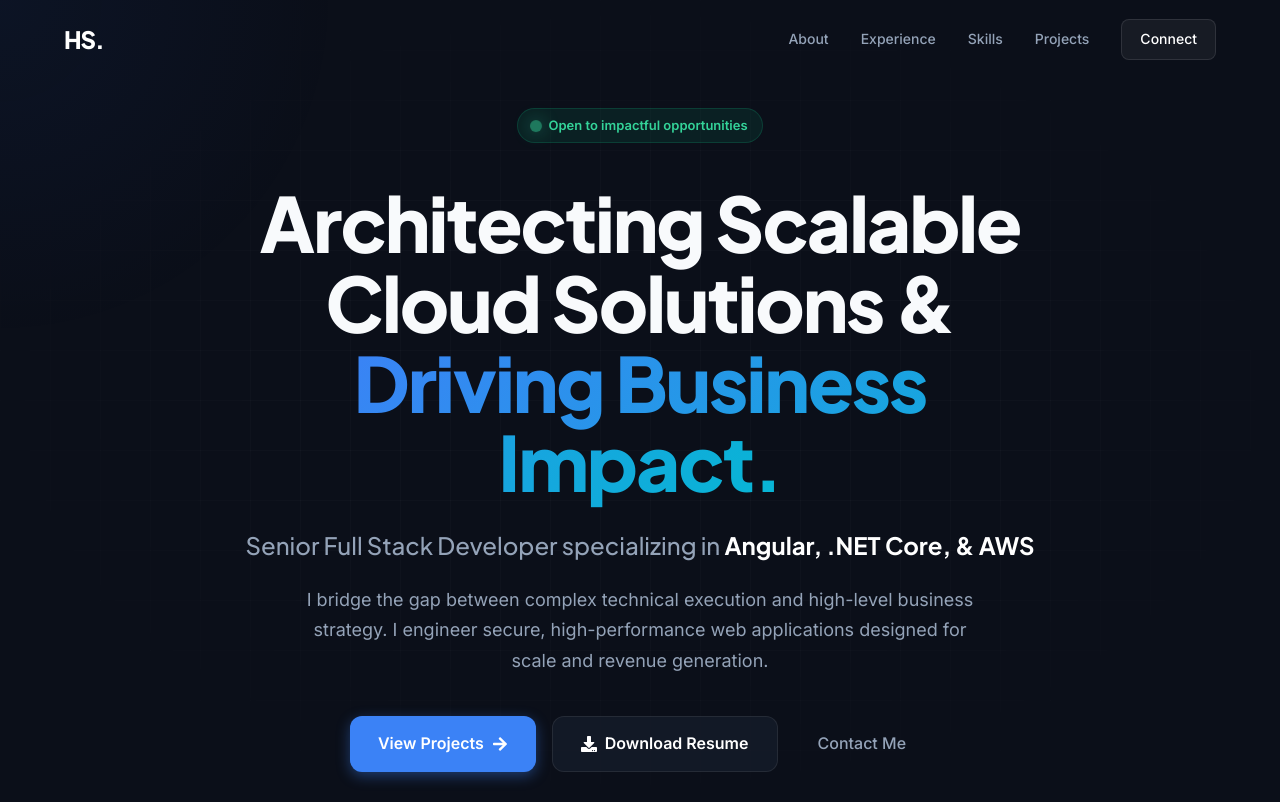
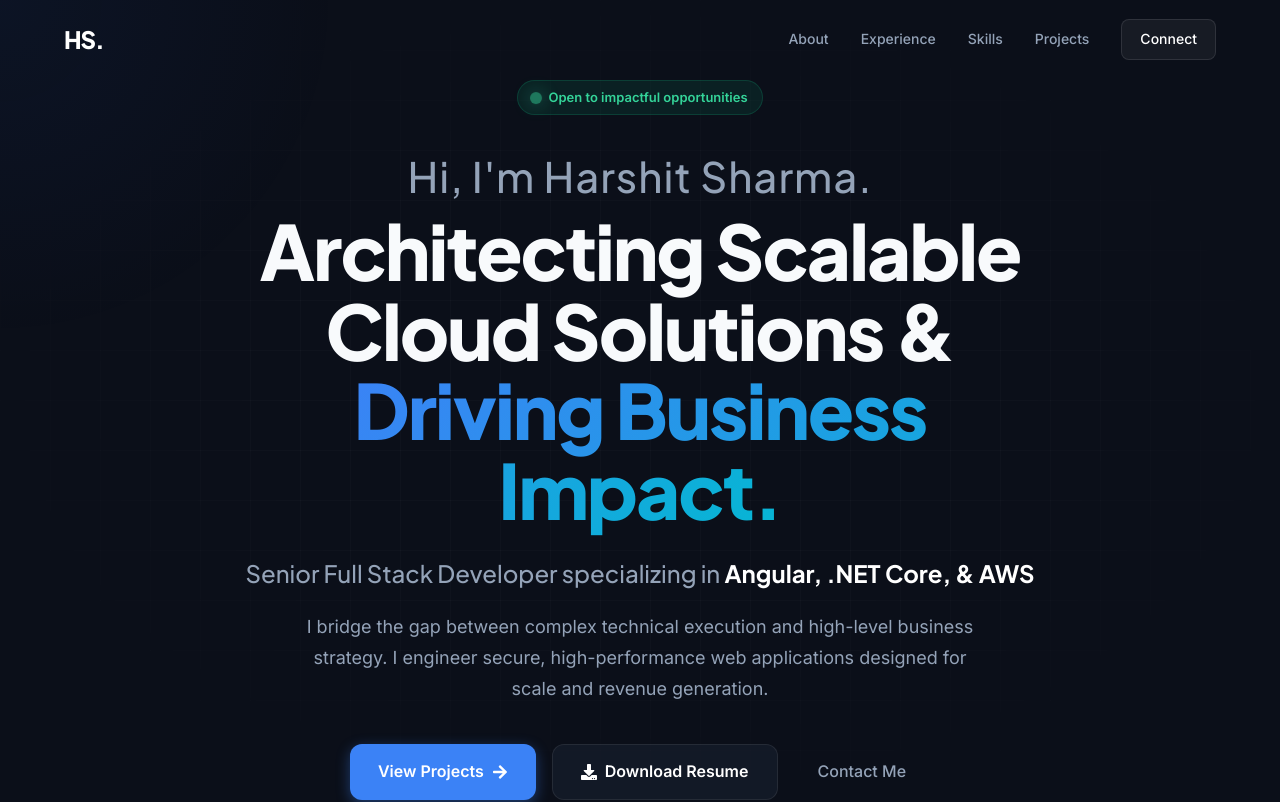
Before and after one commit to harshitsharma32145/Portfolio, a React (Vite) app: page / in a window 1280 px wide. Shown: the top 802 px of the page. Built offline with nearby package versions, Linux system fonts and the light colour scheme.

Commit message:
Add name to hero section

```diff
--- a/src/portfolio.jsx
+++ b/src/portfolio.jsx
@@ -157,6 +157,7 @@ function Hero() {
         </motion.div>
 
         <motion.h1 variants={fadeUp} initial="hidden" animate="visible" transition={{ delay: 0.1 }}>
+          <span style={{ display: "block", fontSize: "0.55em", fontWeight: 500, color: "var(--text-muted)", marginBottom: "12px", letterSpacing: "1px" }}>Hi, I'm Harshit Sharma.</span>
           Architecting Scalable Cloud Solutions & <br/><span className="text-gradient">Driving Business Impact.</span>
         </motion.h1>
 
```
